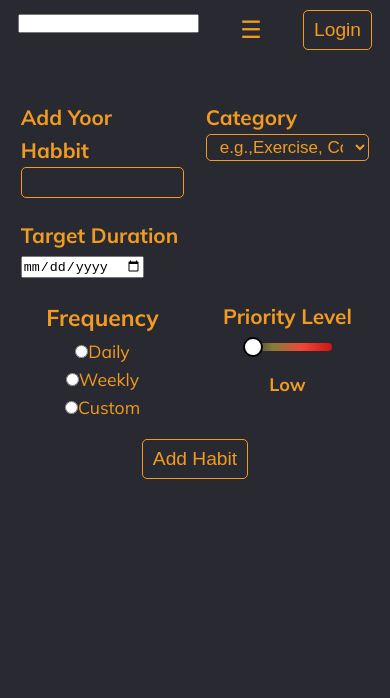
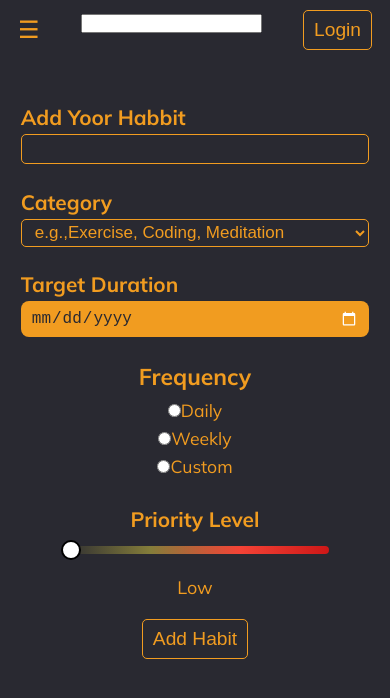
Before and after one commit to mesauravjoshi/Habit_Tracker_with_Gamification, a React (Vite) app: page /habit in a window 390 px wide. Shown: the top 698 px of the page. Built offline with nearby package versions, Linux system fonts and the light colour scheme.

Commit message:
add habit with streak functionality

```diff
--- a/index.html
+++ b/index.html
@@ -6,6 +6,12 @@
     <link rel="preconnect" href="https://fonts.googleapis.com">
     <link rel="preconnect" href="https://fonts.gstatic.com" crossorigin>
     <link href="https://fonts.googleapis.com/css2?family=Josefin+Sans:ital,wght@0,100..700;1,100..700&family=Mulish:ital,wght@0,200..1000;1,200..1000&display=swap" rel="stylesheet">
+
+    <link rel="stylesheet" href="https://fonts.googleapis.com/css2?family=Material+Symbols+Outlined:opsz,wght,FILL,GRAD@20..48,100..700,0..1,-50..200&icon_names=more_vert" />
+    <link
+    rel="stylesheet"
+    href="https://fonts.googleapis.com/css2?family=Material+Symbols+Outlined:opsz,wght,FILL,GRAD@20..48,100..700,0..1,-50..200&icon_names=calendar_month"
+  />
     <title> Habit Tracker with Gamification</title>
   </head>
   <body>
--- a/src/Components/Nav/Nav.css
+++ b/src/Components/Nav/Nav.css
@@ -30,3 +30,9 @@ button {
         display: block;
     }
 }
+
+@media (max-width: 850px) {
+    .nav-link {
+        padding: 10px 11px 9px 0px;
+    }
+}
--- a/src/Components/Nav/Nav.jsx
+++ b/src/Components/Nav/Nav.jsx
@@ -4,11 +4,11 @@ function Nav({ toggleSlider }) {
 
   return (
     <div className='nav'>
+      <div className="menu-icon" onClick={toggleSlider}>
+        ☰  {/* Three-line menu icon */}
+      </div>
       <div className="nav-list">
       <input type="text" />
-      </div>
-      <div className="menu-icon" onClick={toggleSlider}>
-        ☰  {/* Three-line menu icon */}
       </div>
       <div>
           <button> Login </button>
--- a/src/Components/Pages/Habit/Habit.css
+++ b/src/Components/Pages/Habit/Habit.css
@@ -29,6 +29,49 @@
     grid-column-end: 3; */
     grid-column: 1/ span 2;
 }
+
+/* Date Input Styles */
+input[type="date"] {
+    appearance: none;
+    background: linear-gradient(135deg, #f19c20, #f19c20);
+    /* Gradient Background */
+    color: white;
+    /* Text Color */
+    padding: 8px 10px;
+    font-size: 16px;
+    border: none;
+    border-radius: 8px;
+    outline: none;
+    cursor: pointer;
+    transition: all 0.3s ease-in-out;
+}
+
+/* Placeholder & Selected Date Color */
+input[type="date"]::-webkit-datetime-edit {
+    color: #292931;
+}
+
+/* Remove Default Calendar Icon */
+input[type="date"]::-webkit-calendar-picker-indicator {
+    filter: invert(1);
+    /* Makes the default calendar icon white */
+    cursor: pointer;
+    transition: transform 0.3s ease-in-out;
+}
+
+/* Hover Effect */
+input[type="date"]:hover {
+    transform: scale(1.0);
+    box-shadow: 0px 4px 10px #f19c20;
+}
+
+/* Focus Effect */
+input[type="date"]:focus {
+    transform: scale(1.0);
+    box-shadow: 0px 6px 15px #e4a23f;
+}
+
+
 
 .Add-Habit {
     input {
@@ -77,12 +120,13 @@
 }
 
 .slider {
-    width: 55%;
+    width: 77%;
     margin: 10px 0;
     -webkit-appearance: none;
     appearance: none;
     height: 8px;
-    background: linear-gradient(to right, #292931, #847d3a, #f44336, #cd1717);    border-radius: 5px;
+    background: linear-gradient(to right, #292931, #847d3a, #f44336, #cd1717);
+    border-radius: 5px;
     outline: none;
     transition: 0.3s;
 }
@@ -110,7 +154,7 @@
 
 .priority-text {
     font-size: 18px;
-    font-weight: bold;
+    /* font-weight: bold; */
     margin-top: 10px;
     /* color: #333; */
 }
@@ -124,3 +168,17 @@
     grid-column: 1/ span 2;
     justify-content: center;
 }
+
+
+@media (max-width: 500px) {
+    .habbit{
+        display: flex;
+    }
+
+    .Target-Duration {
+        grid-column: 1 / span 2;
+        display: flex;
+        justify-content: center;
+        flex-direction: column;
+    }
+}
--- a/src/Components/Pages/Habit/Habit.jsx
+++ b/src/Components/Pages/Habit/Habit.jsx
@@ -13,6 +13,12 @@ function Habit() {
   const [selectedFrequency, setSelectedFrequency] = useState("");
   const [targetDuration, setTargetDuration] = useState("");
   const [priority, setPriority] = useState(0);
+
+  // Get today's date in YYYY-MM-DD format
+  const getTodayDate = () => {
+    const today = new Date();
+    return today.toISOString().split("T")[0]; // Extract YYYY-MM-DD
+  };
 
   const handleFrequencyChange = (event) => {
     if (event.target.name === "Frequency") {
@@ -77,8 +83,6 @@ function Habit() {
 
   return (
     <>
-      {/* <Slider/>
-    <Nav/> */}
       <div className='habbit'>
         {/* 1. Add-Habit */}
         <div id='borderr' className="Add-Habit">
@@ -103,9 +107,15 @@ function Habit() {
         </div>
 
         {/* 3. Target Duration */}
-        <div id='borderr' className="Target-Duration">
+        <div id="borderr" className="Target-Duration">
           <h2>Target Duration</h2>
-          <input type="date" value={targetDuration} onChange={(e) => setTargetDuration(e.target.value)} />
+          {/* <UseCalander/> */}
+          <input
+            type="date"
+            value={targetDuration}
+            onChange={(e) => setTargetDuration(e.target.value)}
+            min={getTodayDate()} // Restrict selection to dates after today
+          />
         </div>
 
         {/* 4.  Frequency */}
--- a/src/Components/Pages/Streak/Streak.css
+++ b/src/Components/Pages/Streak/Streak.css
@@ -24,7 +24,7 @@
   padding: 10px 17px;
   margin: 10px 35px;
   border-radius: 8px;
-  font-weight: bold;
+  /* font-weight: bold; */
   transition: transform 0.3s ease-in-out, box-shadow 0.3s;
   border: 0.5px solid rgba(255, 65, 108, 0.8);
   color: #db386f;
@@ -123,3 +123,15 @@
   }
 
 }
+
+.material-symbols-outlined {
+  font-variation-settings:
+    'FILL' 0,   /* Icon color fill */
+    'wght' 400, /* Icon weight */
+    'GRAD' 0,   /* Gradient angle */
+    'opsz' 24   /* Icon size */
+}
+
+.three-dot-elips{
+  position: relative;
+}
--- a/src/Components/Pages/Streak/Streak.jsx
+++ b/src/Components/Pages/Streak/Streak.jsx
@@ -69,7 +69,7 @@ function Streak() {
 
     const totalDays = Math.floor((targetDateMidnight - startDateMidnight) / (1000 * 60 * 60 * 24)) + 1;
     // console.log('line 71: ',Math.ceil(totalDays/7));
-    return Math.ceil(totalDays/7);
+    return Math.ceil(totalDays / 7);
   }
 
   return (
--- a/src/Components/Pages/Streak/StreakUpdate.css
+++ b/src/Components/Pages/Streak/StreakUpdate.css
@@ -64,7 +64,7 @@
     border-radius: 8px;
     cursor: pointer;
     transition: all 0.3s ease-in-out;
-    position: relative;
+    /* position: relative; */
     overflow: hidden;
 }
 
@@ -81,7 +81,7 @@
 
 /* Disabled Button */
 .StreakUpdate-button:disabled {
-    z-index: 0;
+    /* z-index: 0; */
     color: black;
     background: #d99292;
     cursor: not-allowed;
--- a/src/Components/Slider/Slider.css
+++ b/src/Components/Slider/Slider.css
@@ -30,7 +30,7 @@ li {
     text-decoration: none;
     color: #dc8a18;
     font-size: 18px;
-    font-weight: bold;
+    font-weight: 600;
     padding: 10px;
     margin: 0 1em 4px 0;
     border-radius: 5px;
@@ -52,7 +52,7 @@ li {
     position: absolute;
     width: 100%;
     height: 100%;
-    background: linear-gradient(45deg, #e7994945, #c88f3c);
+    background: linear-gradient(45deg, #d38b4345, #c88f3c);
     top: 0;
     left: -100%;
     transition: all 0.3s ease-in-out;
@@ -70,14 +70,20 @@ li {
 
 .nav-link:active {
     transform: scale(0.95);
-    background: #ff4b2b;
+    background: transparent;
 }
 
 /* Close (X) Button */
+.close-container{
+    display: flex;
+    justify-content: flex-end;
+    padding: 0 12px;
+}
+
 .close-icon {
     display: none;
     font-size: 24px;
-    color: white;
+    color: #f19c20;
     cursor: pointer;
 }
 
@@ -86,7 +92,6 @@ li {
         display: none;
     }
 
-    /* When show-slider is applied, animate its appearance */
     .show-slider {
         position: fixed;
         width: 12em;
@@ -102,10 +107,11 @@ li {
     /* When it appears, slide in */
     .show-slider.show {
         z-index: 1;
+        box-shadow: 5px 1px 20px 20px #2c2c37;
         transform: translateX(0);
     }
 
     .close-icon {
-        display: block;
+        display: inline-block;
     }
 }
--- a/src/Components/Slider/Slider.jsx
+++ b/src/Components/Slider/Slider.jsx
@@ -6,9 +6,11 @@ function Slider({ isOpen, closeSlider }) {
     <div className={`Slider show-slider ${isOpen ? "show" : ""}`}>
 
     {/* <div className={`Slider ${isOpen ? "show-slider" : ""}`}> */}
+    <div className="close-container">
       <div className="close-icon" onClick={closeSlider}>
         ✖ {/* Close button */}
       </div>
+    </div>
       <div className='logo'>
         <h3>
           <center>
```
Also changed, not shown: package.json (+8 -1 lines), 1 other file (tests, documents, lock files or other folders).
